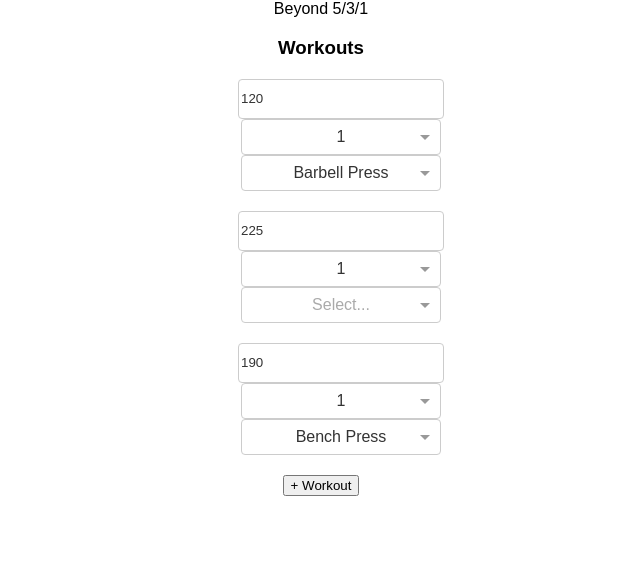
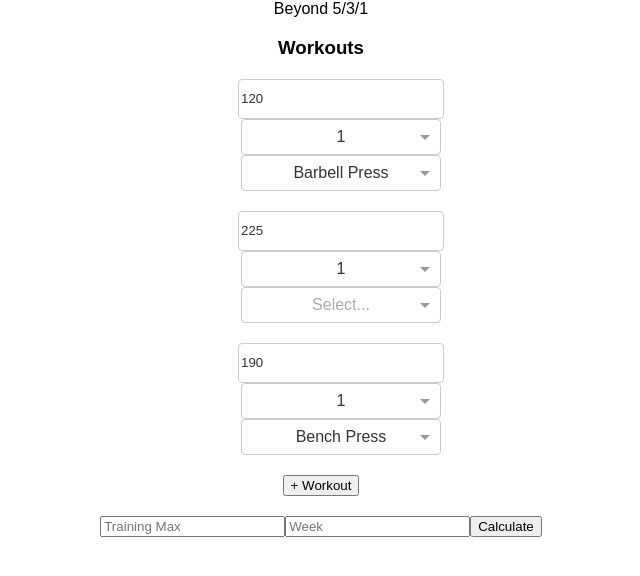
Before and after one commit to martinbee/beyond-web-app, a React (Create React App) app: page / in a window 1280 px wide. Shown: the top 576 px of the page, without its empty margins (319-959 px from the left). Built offline with nearby package versions, Linux system fonts and the light colour scheme.

Commit message:
feat: add temp calculator with business logic to determine percentages

```diff
--- /dev/null
+++ b/src/components/Home/TempCalculator/Display.jsx
@@ -0,0 +1,50 @@
+import React from 'react';
+
+const TempCalculatorDisplay = ({
+  trainingMax,
+  updateState,
+  week,
+  calculateResults,
+  results,
+}) => {
+  const renderInputs = () => {
+    const isTrainingMaxValid = trainingMax > 0;
+
+    return (
+      <div>
+        <input
+          id="trainingMax"
+          type="number"
+          placeholder="Training Max"
+          onChange={updateState}
+          value={isTrainingMaxValid ? trainingMax : ''}
+        />
+        <input
+          id="week"
+          type="text"
+          placeholder="Week"
+          onChange={updateState}
+          value={week}
+        />
+        <button onClick={calculateResults}>Calculate</button>
+      </div>
+    );
+  };
+
+  const renderResults = () => (
+    results.map(({ key, text, percentage }) => (
+      <div key={key}>
+        {percentage} {text}
+      </div>
+    ))
+  );
+
+  return (
+    <div style={{ marginTop: '20px' }}>
+      {renderInputs()}
+      { results.length > 0 && renderResults() }
+    </div>
+  );
+};
+
+export default TempCalculatorDisplay;
--- /dev/null
+++ b/src/components/Home/TempCalculator/index.jsx
@@ -0,0 +1,41 @@
+import React, { Component } from 'react';
+
+import Display from './Display';
+import calculatePercentages from '../../utilities/calculatePercentages';
+
+export default class TempCalculator extends Component {
+  state = { trainingMax: 0, week: '', results: [] };
+
+  updateState = (evt) => {
+    const { id, value } = evt.target;
+
+    this.setState({ [id]: value });
+  }
+
+  calculateResults = () => {
+    const { trainingMax, week } = this.state;
+
+    const isValidWeek = !week || (week > 0 && week <= 3);
+    const isValidTrainingMax = trainingMax > 0;
+
+    if (isValidTrainingMax && isValidWeek) {
+      this.setState({ results: calculatePercentages(trainingMax, week) });
+    } else {
+      alert('Invalid values for training max and week');
+    }
+  }
+
+  render() {
+    const { trainingMax, week, results } = this.state;
+
+    return (
+      <Display
+        updateState={this.updateState}
+        trainingMax={trainingMax}
+        week={week}
+        calculateResults={this.calculateResults}
+        results={results}
+      />
+    );
+  }
+}
--- a/src/components/Home/index.jsx
+++ b/src/components/Home/index.jsx
@@ -2,11 +2,13 @@ import React from 'react';
 
 import Header from './Header';
 import WorkoutList from './WorkoutList';
+import TempCalculator from './TempCalculator';
 
 const Home = () => (
   <div>
     <Header />
     <WorkoutList />
+    <TempCalculator />
   </div>
 );
 
--- /dev/null
+++ b/src/components/utilities/calculatePercentages.js
@@ -0,0 +1,98 @@
+const weekPercentages = [
+  [65, 75, 85],
+  [70, 80, 90],
+  [75, 85, 95],
+];
+
+const weekText = [
+  ['5', '5', '5+'],
+  ['3', '3', '3+'],
+  ['5', '3', '1+'],
+];
+
+const getPercentage = (value, percentage) => (value / 100) * percentage;
+
+const getCoreSetText = (week, index) => weekText[week - 1][index];
+
+const getCorePercentages = (trainingMax, week) => {
+  const percentages = weekPercentages[week - 1];
+
+  const corePercentages = percentages.map(percentage => (
+    getPercentage(trainingMax, percentage)
+  ));
+
+  return corePercentages;
+};
+
+const getWarmUpPercentages = (corePercentages, trainingMax) => {
+  const tenPercentOfTrainingMax = getPercentage(trainingMax, 10);
+  const lowestWeight = corePercentages[0];
+
+  const warmUpSets = 3;
+  const warmUpPercentages = [];
+
+  for (let i = 0; i < warmUpSets; i += 1) {
+    const newLowestLift = warmUpPercentages[0] || lowestWeight;
+    const warmUpPercentage = newLowestLift - tenPercentOfTrainingMax;
+
+    warmUpPercentages.unshift(warmUpPercentage);
+  }
+
+  return warmUpPercentages;
+};
+
+const getJokerPercentages = (highestCoreLift) => {
+  const jokerSets = 2;
+  const jokerPercentages = [];
+
+  for (let i = 0; i < jokerSets; i += 1) {
+    const newHighestLift = jokerPercentages[jokerPercentages.length - 1] || highestCoreLift;
+    const jokerPercentage = newHighestLift + getPercentage(newHighestLift, 10);
+
+    jokerPercentages.push(jokerPercentage);
+  }
+
+  return jokerPercentages;
+};
+
+export default function calculatePercentages(trainingMax, week) {
+  const corePercentages = getCorePercentages(trainingMax, week);
+  const warmUpPercentages = getWarmUpPercentages(corePercentages, trainingMax);
+
+  // determine percentages
+  const highestCoreLift = corePercentages[corePercentages.length - 1];
+  const jokerPercentages = getJokerPercentages(highestCoreLift);
+  const firstSetLastPercentage = corePercentages[0];
+
+  // determine sets/reps/words
+  const warmUpSets = warmUpPercentages.map((percentage, index) => ({
+    key: `wm${index}`,
+    text: '3-5 reps',
+    percentage,
+  }));
+
+  const coreSets = corePercentages.map((percentage, index) => ({
+    key: `cs${index}`,
+    text: getCoreSetText(week, index),
+    percentage,
+  }));
+
+  const jokerSets = jokerPercentages.map((percentage, index) => ({
+    key: `jk${index}`,
+    text: 'Reps depend on how you feel',
+    percentage,
+  }));
+
+  const firstSetLastSet = {
+    key: 'fsl',
+    text: '3-5 reps and 3-5 sets',
+    percentage: firstSetLastPercentage,
+  };
+
+  return [
+    ...warmUpSets,
+    ...coreSets,
+    ...jokerSets,
+    firstSetLastSet,
+  ];
+}
```
Also changed, not shown: .eslintrc.js.
